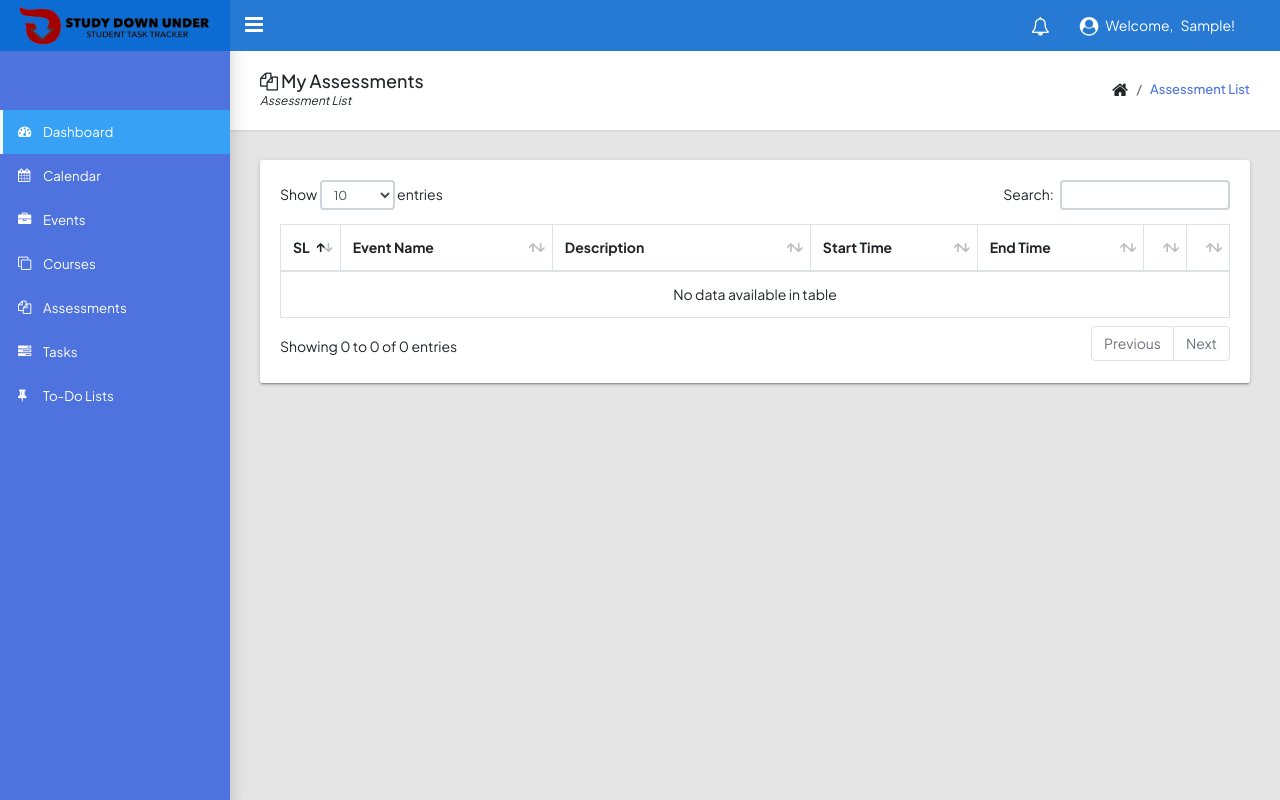
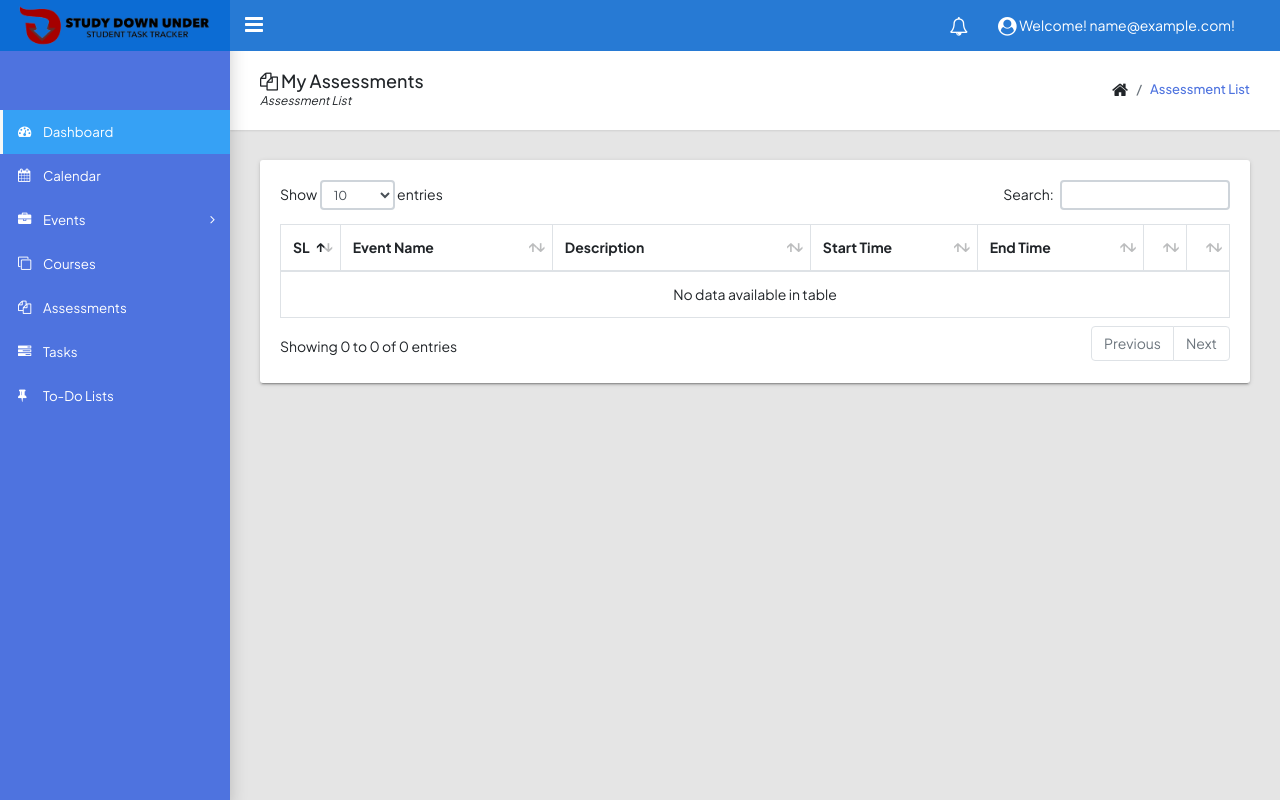
Before and after one commit to zamjer/sdu, a Django app: page /assessments/assessment/ in a window 1280 px wide. Run offline with Django 3.2, Linux system fonts and the light colour scheme; the visitor is signed in with stand-in values (Sample User, id 1); some libraries are stand-ins or nearby versions.

Commit message:
Update base.html

```diff
--- a/templates/base/base.html
+++ b/templates/base/base.html
@@ -115,7 +115,7 @@
                 <!-- User Menu-->
                 <li class="dropdown">
                     <a class="app-nav__item" href="#" data-toggle="dropdown" aria-label="Open Profile Menu">
-                        <i class="fa fa-user-circle fa-lg"></i>&nbsp;&nbsp;&nbsp;Welcome,&nbsp;&nbsp;&nbsp;{{ request.user.first_name }}!</a>
+                        <i class="fa fa-user-circle fa-lg"></i>&nbsp;Welcome! {{ request.user }}!</a>
                     <ul class="dropdown-menu settings-menu dropdown-menu-right">
                         <li>
                             <a class="dropdown-item" href="#"><i class="fa fa-cog fa-lg"></i> Settings</a>
@@ -143,7 +143,7 @@
                 <li>
                     <a class="app-menu__item" href="{% url 'app_event:calendar' %}"><i class="app-menu__icon fa fa-calendar"></i><span class="app-menu__label">Calendar</span></a>
                 </li>
-                <!--<li class="treeview">
+                <li class="treeview">
                     <a class="app-menu__item" href="#" data-toggle="treeview"><i class="app-menu__icon fa fa-briefcase"></i><span class="app-menu__label">Events</span><i class="treeview-indicator fa fa-angle-right"></i></a>
                     <ul class="treeview-menu">
                         <li>
@@ -156,9 +156,6 @@
                             <a class="treeview-item" href="{% url 'app_event:all_events' %}"><i class="icon fa fa-list-ul"></i> All</a>
                         </li>
                     </ul>
-                </li>-->
-                <li class="treeview">
-                    <a class="app-menu__item" href="{% url 'app_event:all_events' %}" data-toggle=""><i class="app-menu__icon fa fa-briefcase"></i><span class="app-menu__label">Events</span></a>
                 </li>
                 <li class="treeview">
                     <a class="app-menu__item" href="{% url 'app_course:course' %}" data-toggle=""><i class="app-menu__icon fa fa-clone"></i><span class="app-menu__label">Courses</span></a>
@@ -185,7 +182,6 @@
             {% endblock content %}
         </main>
 
-
         <!-- Essential javascripts for application to work-->
         {% include 'base/js.html' %}
         {% block extrascripts %}
```
